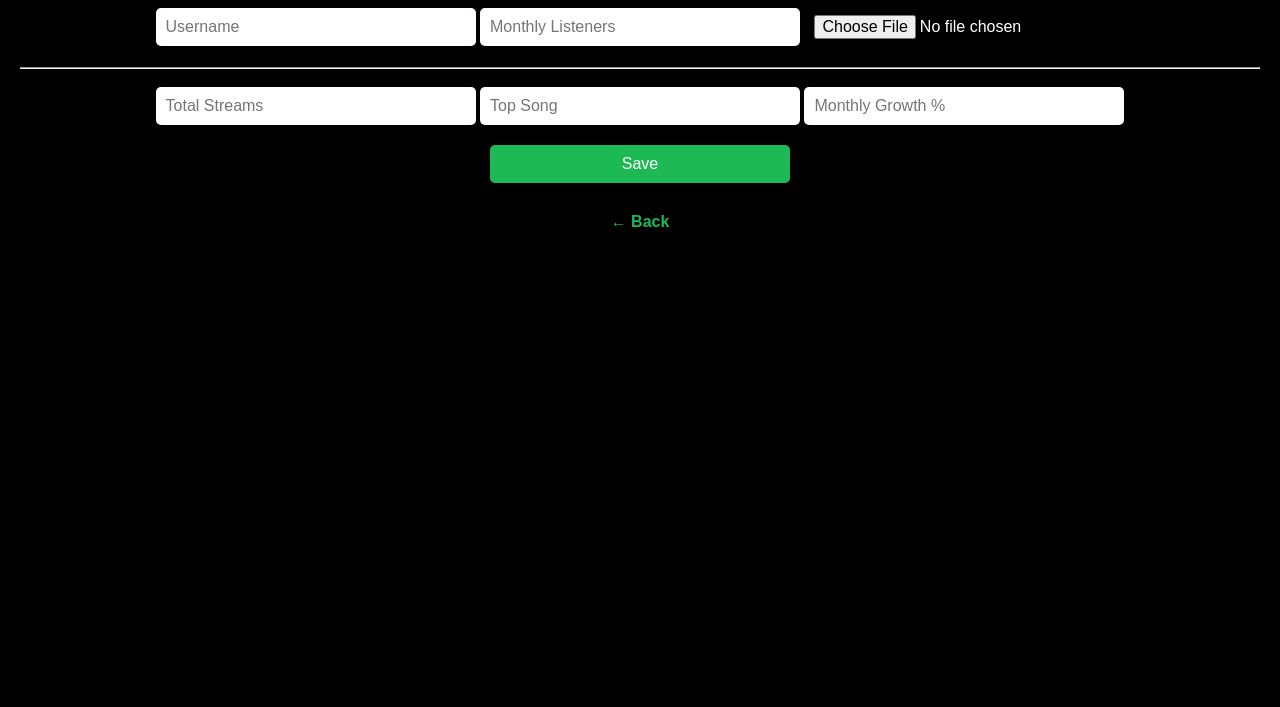
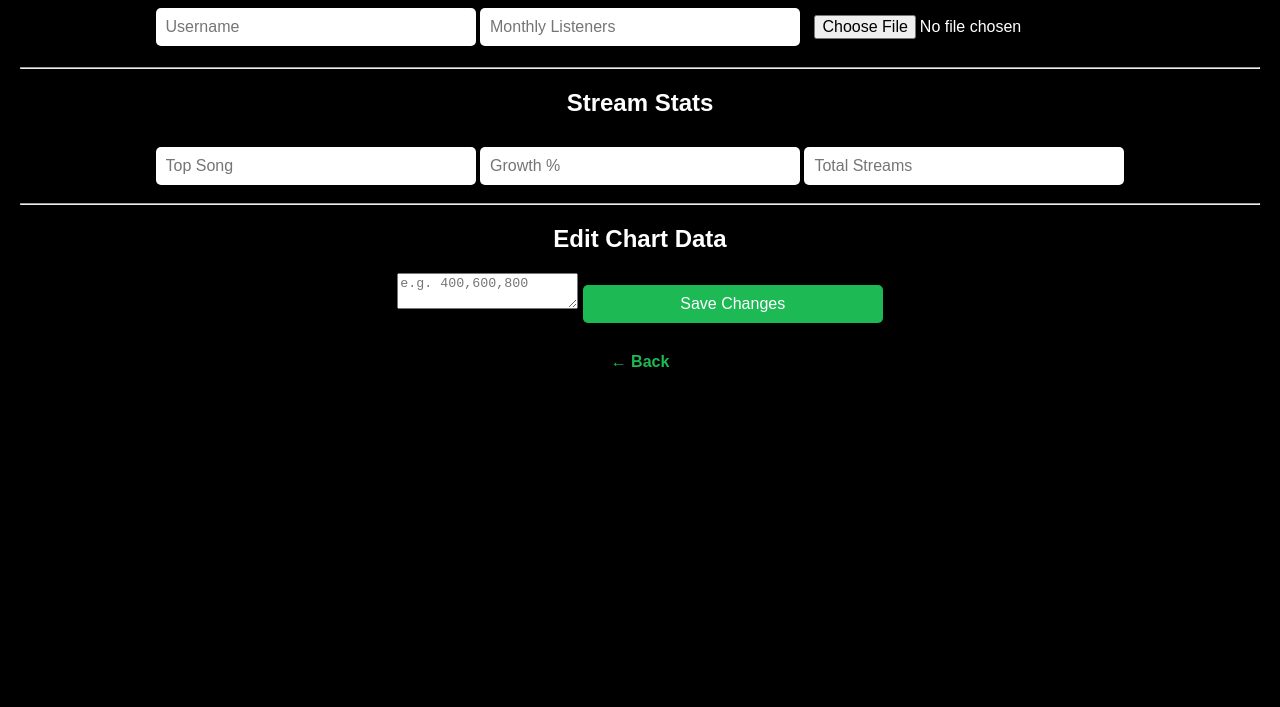
Before and after one commit to jamorant00/jamorant00.github.io, a plain HTML site: page edit.html in a window 1280 px wide. Shown: the part 93-800 px from the top of the page. Drawn offline with Linux system fonts and the light colour scheme.

Commit message:
Update edit.html

```diff
--- a/edit.html
+++ b/edit.html
@@ -2,49 +2,58 @@
 <html lang="en">
 <head>
   <meta charset="UTF-8" />
-  <title>Edit Profile</title>
-  <meta name="viewport" content="width=device-width, initial-scale=1.0" />
-  <link rel="stylesheet" href="style.css" />
+  <title>Edit Profile & Stats</title>
+  <meta name="viewport" content="width=device-width, initial-scale=1.0"/>
+  <link rel="stylesheet" href="style.css"/>
 </head>
-<body>
+<body class="dark">
   <div class="container">
-    <h1>Edit Profile</h1>
-    <input type="text" id="nameInput" placeholder="Username" />
-    <input type="number" id="listenerInput" placeholder="Monthly Listeners" />
-    <input type="file" id="pfpInput" accept="image/*" />
-    <hr />
-    <input type="number" id="streamInput" placeholder="Total Streams" />
-    <input type="text" id="topSongInput" placeholder="Top Song" />
-    <input type="text" id="growthInput" placeholder="Monthly Growth %" />
-    <button onclick="saveChanges()">Save</button>
+    <h1>Edit</h1>
+    <input type="text" id="nameInput" placeholder="Username"/>
+    <input type="number" id="listenerInput" placeholder="Monthly Listeners"/>
+    <input type="file" id="pfpInput" accept="image/*"/>
+
+    <hr/>
+    <h2>Stream Stats</h2>
+    <input type="text" id="topSongInput" placeholder="Top Song"/>
+    <input type="text" id="growthInput" placeholder="Growth %"/>
+    <input type="number" id="streamsInput" placeholder="Total Streams"/>
+
+    <hr/>
+    <h2>Edit Chart Data</h2>
+    <textarea id="chartInput" placeholder="e.g. 400,600,800"></textarea>
+
+    <button onclick="saveAll()">Save Changes</button>
     <a class="edit-link" href="index.html">← Back</a>
   </div>
 
   <script>
-    function saveChanges() {
-      const name = document.getElementById("nameInput").value;
-      const listeners = document.getElementById("listenerInput").value;
-      const streams = document.getElementById("streamInput").value;
-      const topSong = document.getElementById("topSongInput").value;
-      const growth = document.getElementById("growthInput").value;
-      const file = document.getElementById("pfpInput").files[0];
+    document.getElementById("nameInput").value = localStorage.getItem("username") || "";
+    document.getElementById("listenerInput").value = localStorage.getItem("listeners") || "";
+    document.getElementById("topSongInput").value = localStorage.getItem("topSong") || "";
+    document.getElementById("growthInput").value = localStorage.getItem("growth") || "";
+    document.getElementById("streamsInput").value = localStorage.getItem("streams") || "";
+    document.getElementById("chartInput").value = (JSON.parse(localStorage.getItem("chartData")) || []).join(",");
 
-      if (name) localStorage.setItem("username", name);
-      if (listeners) localStorage.setItem("listeners", listeners);
-      if (streams) localStorage.setItem("streams", streams);
-      if (topSong) localStorage.setItem("topSong", topSong);
-      if (growth) localStorage.setItem("growth", growth);
+    function saveAll() {
+      const nv = document.getElementById("nameInput").value;
+      const li = document.getElementById("listenerInput").value;
+      const ts = document.getElementById("topSongInput").value;
+      const gr = document.getElementById("growthInput").value;
+      const st = document.getElementById("streamsInput").value;
+      const chText = document.getElementById("chartInput").value;
 
-      if (file) {
-        const reader = new FileReader();
-        reader.onloadend = () => {
-          localStorage.setItem("pfp", reader.result);
-          alert("Saved! Go back to see changes.");
-        };
-        reader.readAsDataURL(file);
-      } else {
-        alert("Saved! Go back to see changes.");
+      if(nv) localStorage.setItem("username", nv);
+      if(li) localStorage.setItem("listeners", li);
+      if(ts) localStorage.setItem("topSong", ts);
+      if(gr) localStorage.setItem("growth", gr);
+      if(st) localStorage.setItem("streams", st);
+
+      if(chText) {
+        const arr = chText.split(",").map(n=>parseInt(n.trim())).filter(n=>!isNaN(n));
+        localStorage.setItem("chartData", JSON.stringify(arr));
       }
+      alert("✅ Saved!");
     }
   </script>
 </body>
```
